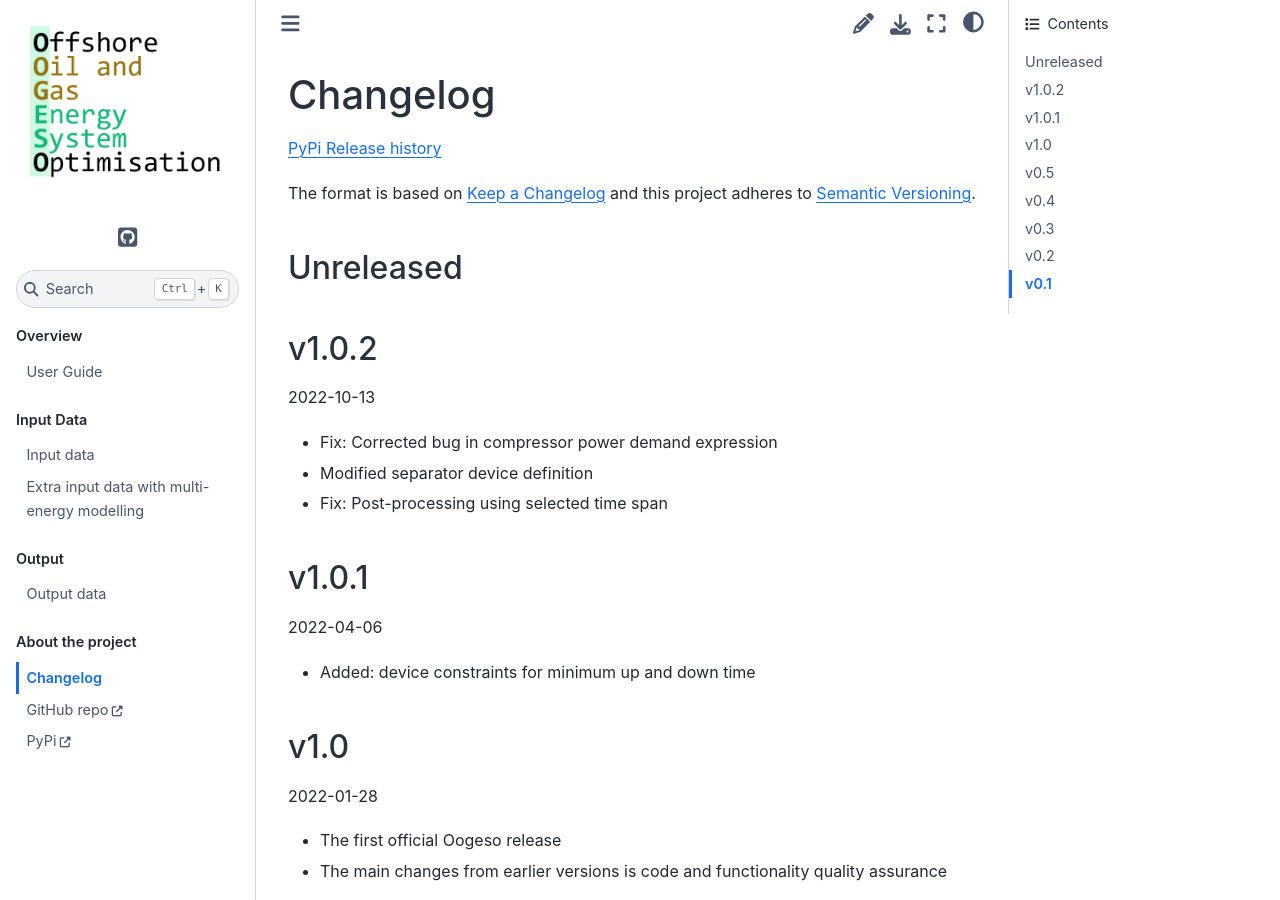
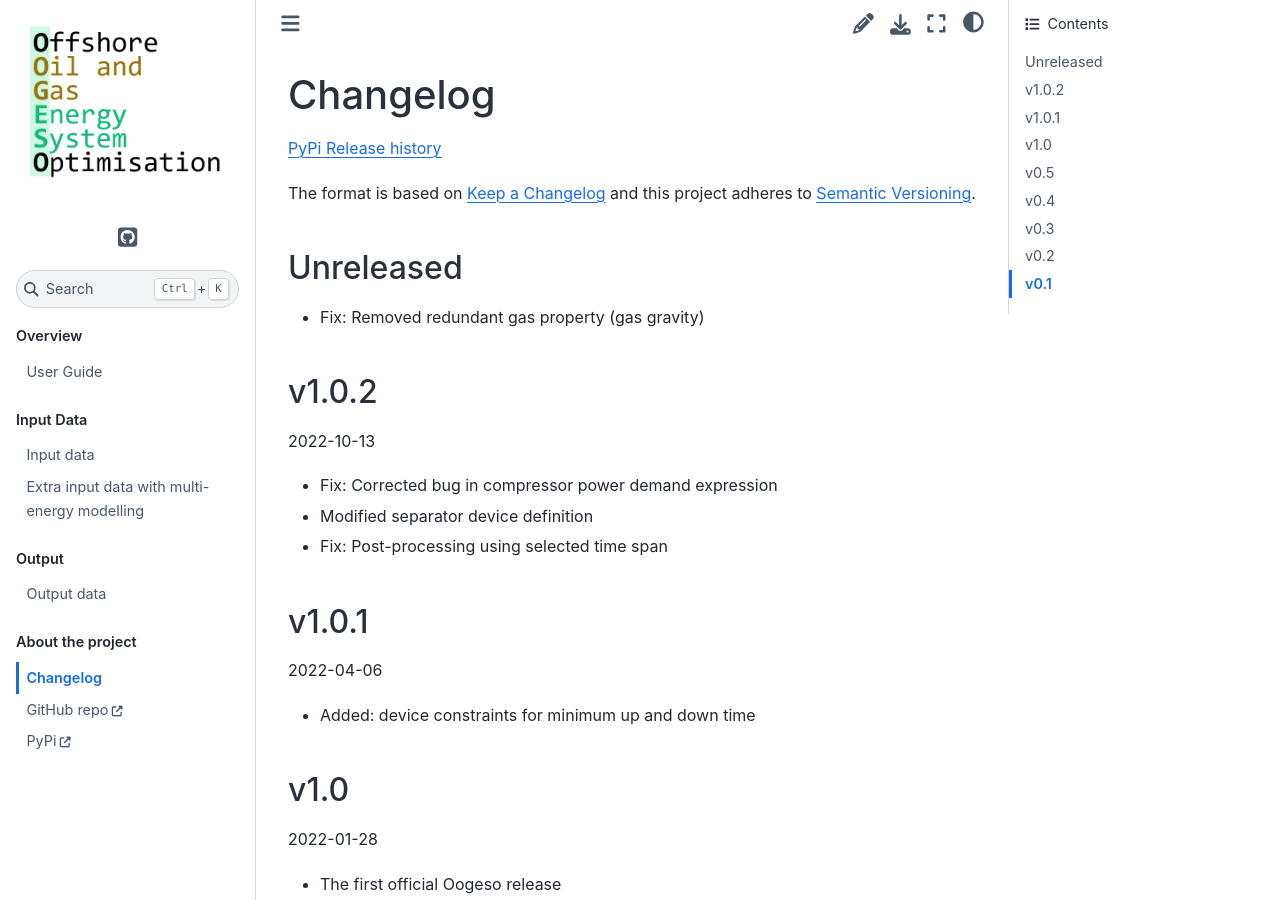
Before and after one commit to oogeso/oogeso, a Sphinx documentation site: the page built from docs/changelog.md, in a window 1280 px wide and 900 px high. Built offline with Sphinx 7.4.7 and the Sphinx Book theme 1.1.4, drawn with Linux system fonts in a browser that asks for light colours.

Commit message:
update changelog file

```diff
--- a/docs/changelog.md
+++ b/docs/changelog.md
@@ -6,6 +6,7 @@ and this project adheres to [Semantic Versioning](http://semver.org/).
 
 
 ## Unreleased
+- Fix: Removed redundant gas property (gas gravity)
 
 ## v1.0.2
 2022-10-13
```
